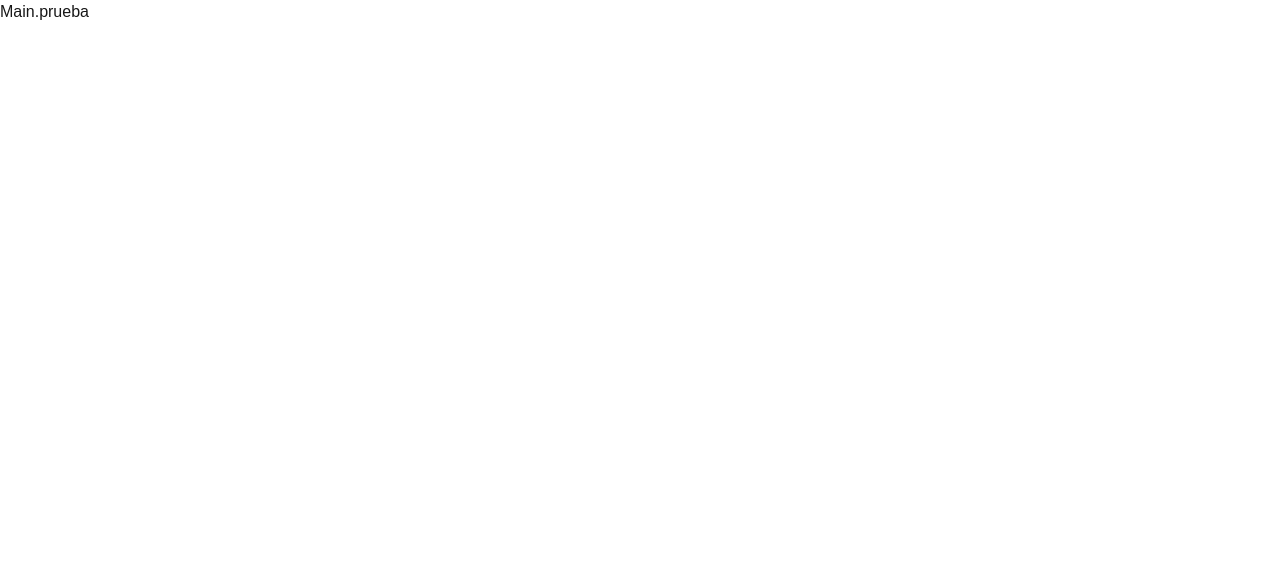
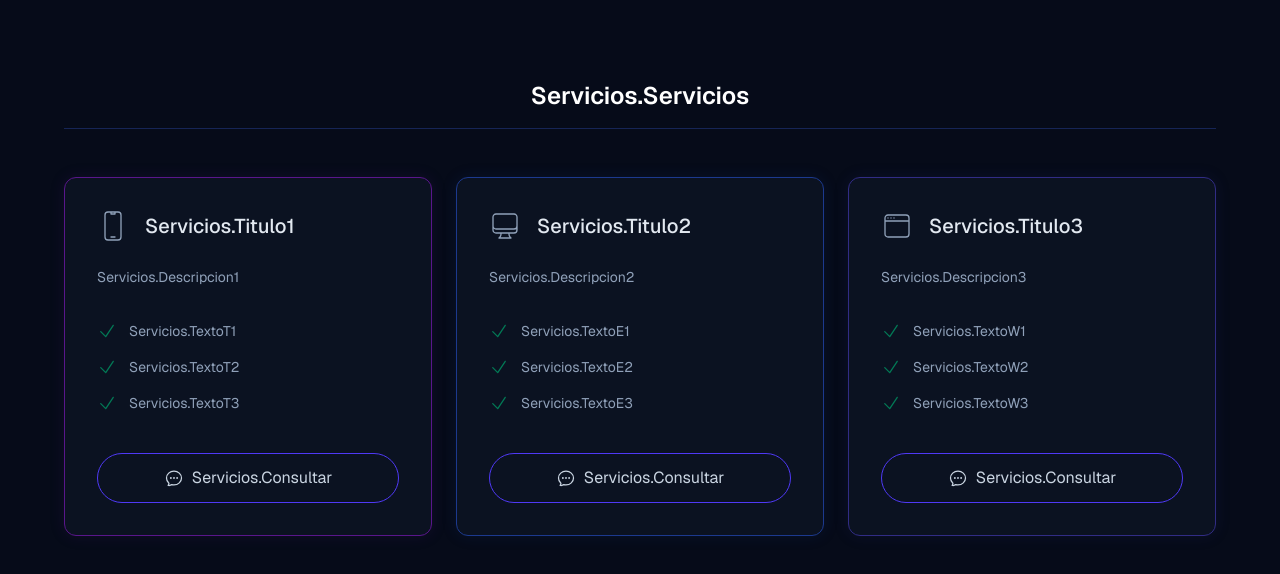
Before and after one commit to NexoPixel-X-Enterprise/PaginaWeb, a Next.js app: page /en in a window 1280 px wide. Shown: the top 574 px of the page. Built offline with nearby package versions, Linux system fonts and the light colour scheme.

Commit message:
Funcional pero con detalles

```diff
--- a/messages/es.json
+++ b/messages/es.json
@@ -10,5 +10,24 @@
     "title2": "Develope",
     "description": "Transformamos tu visión en una experiencia digital única que conecta con tu audiencia y hace crecer tu negocio.",
     "contactBtn": "Contáctanos"
+  },
+  "Servicios": {
+    "Servicios": "Servicios",
+    "Titulo1": "Aplicaciones Móviles",
+    "Descripcion1": "Aplicaciones para Android.",
+    "TextoT1": "Caracteristica 1",
+    "TextoT2": "Caracteristica 2",
+    "TextoT3": "Caracteristica 3",
+    "Titulo2": "Aplicaciones Desktop",
+    "Descripcion2": "Software para Windows y Linux.",
+    "TextoE1": "Caracteristica 1",
+    "TextoE2": "Caracteristica 2",
+    "TextoE3": "Caracteristica 3",
+    "Titulo3": "Aplicaciones Web",
+    "Descripcion3": "Paginas web modernas",
+    "TextoW1": "Caracteristica 1",
+    "TextoW2": "Caracteristica 2",
+    "TextoW3": "Caracteristica 3",
+    "Consultar": "Consultar"
   }
 }
--- a/src/app/[locale]/page.tsx
+++ b/src/app/[locale]/page.tsx
@@ -1,14 +1,128 @@
 'use client'
 
 import { useTranslations } from "next-intl";
+import {
+  DevicePhoneMobileIcon,
+  ComputerDesktopIcon,
+  WindowIcon,
+  CheckIcon,
+  ChatBubbleOvalLeftEllipsisIcon
+} from '@heroicons/react/24/outline';
+
+//Struct para las tarjetas
+interface Vineta {
+  id: string;
+  Texto: string;
+}
+
+interface Tarjeta {
+  id: string;
+  Titulo: string;
+  Descripcion: string;
+  Icono: React.ElementType;
+  Color: string;
+  Caracteristicas: Vineta[];
+}
+
+//Arreglo de tarjetas
+const Tarjetas: Tarjeta[] = [
+  {
+    id: 'Telefono',
+    Titulo: 'Titulo1',
+    Descripcion: 'Descripcion1',
+    Icono: DevicePhoneMobileIcon,
+    Color: 'border-purple-900 shadow-[0_0_15px_rgba(88,28,135,0.15)]',
+    Caracteristicas: [
+      { id: 'M1', Texto: 'TextoT1' },
+      { id: 'M2', Texto: 'TextoT2' },
+      { id: 'M3', Texto: 'TextoT3' },
+    ]
+  },
+  {
+    id: 'Escritorio',
+    Titulo: 'Titulo2',
+    Descripcion: 'Descripcion2',
+    Icono: ComputerDesktopIcon,
+    Color: 'border-blue-900 shadow-[0_0_15px_rgba(30,58,138,0.15)]',
+    Caracteristicas: [
+      { id: 'E1', Texto: 'TextoE1' },
+      { id: 'E2', Texto: 'TextoE2' },
+      { id: 'E3', Texto: 'TextoE3' },
+    ]
+  },
+  {
+    id: 'Web',
+    Titulo: 'Titulo3',
+    Descripcion: 'Descripcion3',
+    Icono: WindowIcon,
+    Color: 'border-indigo-900 shadow-[0_0_15px_rgba(49,46,129,0.15)]',
+    Caracteristicas: [
+      { id: 'W1', Texto: 'TextoW1' },
+      { id: 'W2', Texto: 'TextoW2' },
+      { id: 'W3', Texto: 'TextoW3' },
+    ]
+  }
+];
 
 export default function Home() {
+  const t = useTranslations("Servicios");
 
-  const t = useTranslations("Main");
+  //Arreglo buffer
+  const TarjetasProyecto = [];
+
+  //Bucle para leer el arreglo Tarjetas
+  for (let i = 0; i < Tarjetas.length; i++) {
+    const Tar = Tarjetas[i];
+
+    //Arreglo para vinetas
+    const VinetasHTML = [];
+
+    //Bucle vinetas
+    for (let j = 0; j < Tar.Caracteristicas.length; j++) {
+      const Caracteristica = Tar.Caracteristicas[j];
+
+      VinetasHTML.push(
+        <li key={Caracteristica.id} className="flex gap-3 text-sm text-slate-400">
+          <CheckIcon className="w-5 h-5 text-emerald-700 shrink-0" />
+          <span>{t(Caracteristica.Texto)}</span>
+        </li>
+      );
+    }
+
+    //Armar tarjeta
+    TarjetasProyecto.push(
+      <div key={Tar.id} className={`flex flex-col bg-[#0B1221] rounded-xl p-8 border ${Tar.Color} transition-transform hover:-translate-y-1`}>
+        <div className="flex items-center gap-4 mb-6">
+          <Tar.Icono className="w-8 h-8 text-slate-400 stroke-1" />
+          <h3 className="text-xl font-medium text-slate-200">{t(Tar.Titulo)}</h3>
+        </div>
+
+        <p className="text-sm text-slate-400 mb-8 leading-relaxed">
+          {t(Tar.Descripcion)}
+        </p>
+
+        <ul className="flex-grow space-y-4 mb-10">
+          {VinetasHTML}
+        </ul>
+
+        <button className="flex items-center justify-center gap-2 w-full py-3 rounded-full border border-indigo-600 bg-transparent text-slate-300 hover:bg-indigo-900/40 transition-colors">
+          <ChatBubbleOvalLeftEllipsisIcon className="w-5 h-5" />
+          <span>{t("Consultar")}</span>
+        </button>
+      </div>
+    );
+  }
 
   return (
-    <main>
-      {t("prueba")}
+    <main className="min-h-screen bg-[#060B19] py-20 px-4 flex justify-center font-sans">
+      <div className="max-w-6xl w-full">
+        <h2 className="text-2xl font-semibold text-center text-white mb-12 border-b border-blue-950 pb-4">
+          {t("Servicios")}
+        </h2>
+        <div className="grid grid-cols-1 md:grid-cols-3 gap-6">
+          {TarjetasProyecto}
+        </div>
+      </div>
     </main>
   );
 }
```
